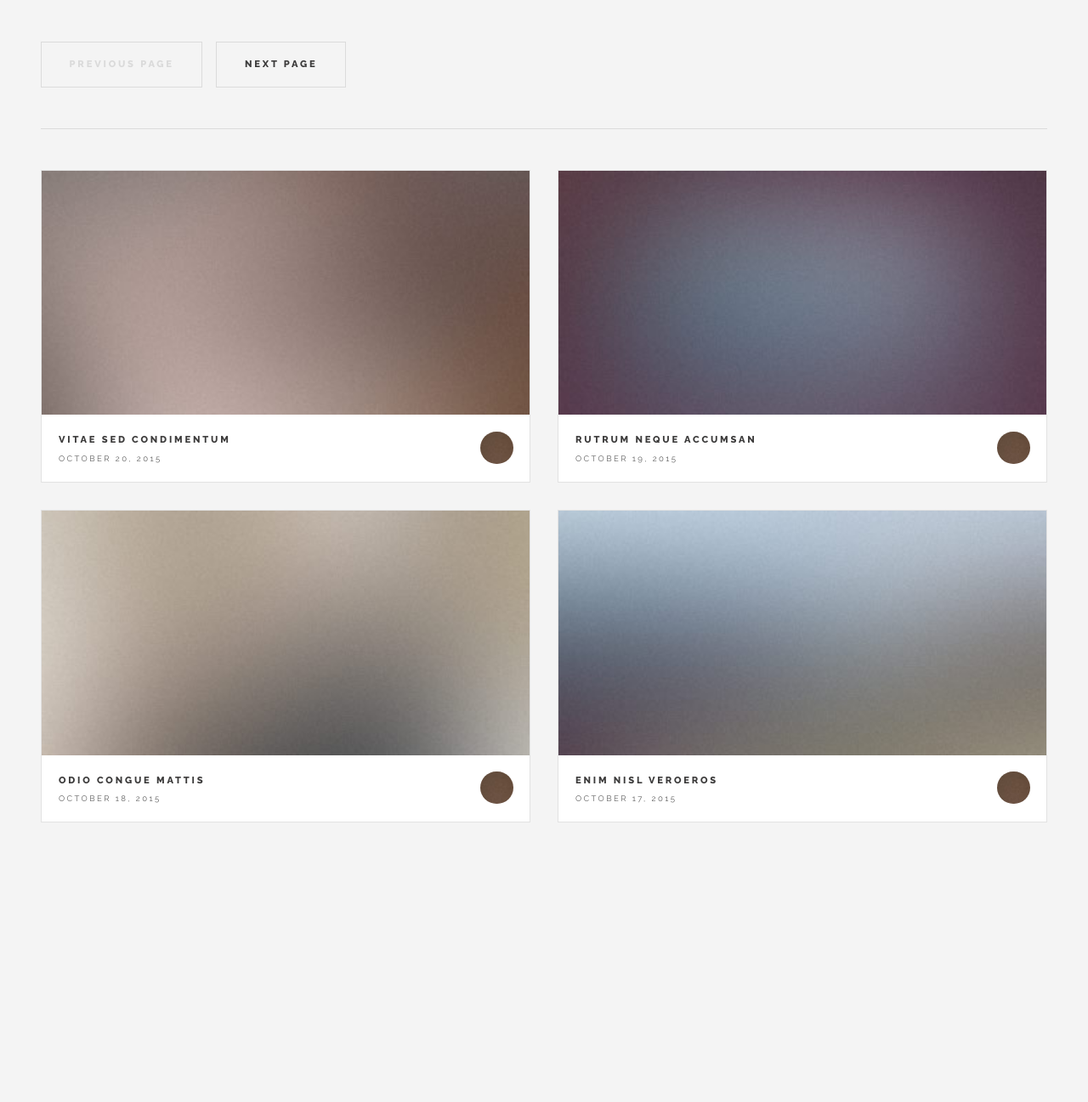
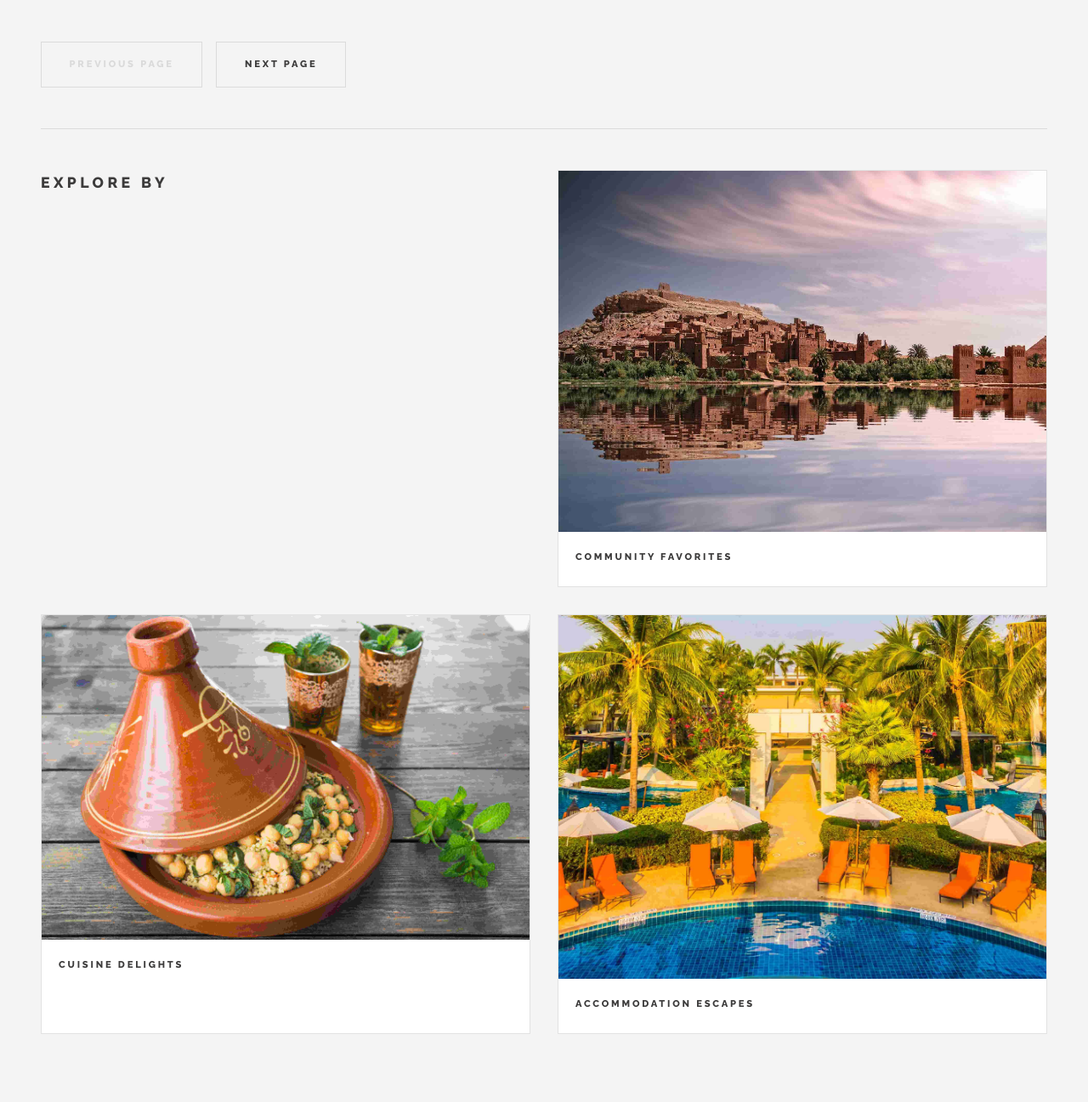
Before and after one commit to Elbadil/Tales_Of_Morocco, a Django app: page /test/ in a window 1280 px wide. Shown: the part 361-1658 px from the top of the page at 85% size. Before the commit the page ends 1329 px from the top, so only its background shows below. Run offline with Django 4.2, Linux system fonts and the light colour scheme.

Commit message:
Explore By SideBar

```diff
--- a/base/templates/explore_by.html
+++ b/base/templates/explore_by.html
@@ -1,3 +1,4 @@
+{% load static %}
 <section id="sidebar">
 
 <!-- Intro -->
@@ -12,47 +13,32 @@
 <!-- Mini Posts -->
   <section>
     <div class="mini-posts">
-
+      <header>
+        <h2>Explore By</h2>
+      </header>
       <!-- Mini Post -->
         <article class="mini-post">
           <header>
-            <h3><a href="single.html">Vitae sed condimentum</a></h3>
-            <time class="published" datetime="2015-10-20">October 20, 2015</time>
-            <a href="#" class="author"><img src="images/avatar.jpg" alt="" /></a>
+            <h3><a href="{% url 'community-fav' %}">Community Favorites</a></h3>
           </header>
-          <a href="single.html" class="image"><img src="images/pic04.jpg" alt="" /></a>
+          <a href="{% url 'community-fav' %}" class="image"><img src="{% static 'images/fav.jpg' %}" alt="" /></a>
         </article>
 
       <!-- Mini Post -->
         <article class="mini-post">
           <header>
-            <h3><a href="single.html">Rutrum neque accumsan</a></h3>
-            <time class="published" datetime="2015-10-19">October 19, 2015</time>
-            <a href="#" class="author"><img src="images/avatar.jpg" alt="" /></a>
+            <h3><a href="{% url 'cuisine-delights' %}">Cuisine Delights</a></h3>
           </header>
-          <a href="single.html" class="image"><img src="images/pic05.jpg" alt="" /></a>
+          <a href="{% url 'cuisine-delights' %}" class="image"><img src="{% static 'images/cuisine.jpg' %}" alt="" /></a>
         </article>
 
       <!-- Mini Post -->
         <article class="mini-post">
           <header>
-            <h3><a href="single.html">Odio congue mattis</a></h3>
-            <time class="published" datetime="2015-10-18">October 18, 2015</time>
-            <a href="#" class="author"><img src="images/avatar.jpg" alt="" /></a>
+            <h3><a href="{% url 'accommodation-escapes' %}">Accommodation Escapes</a></h3>
           </header>
-          <a href="single.html" class="image"><img src="images/pic06.jpg" alt="" /></a>
+          <a href="{% url 'accommodation-escapes' %}" class="image"><img src="{% static 'images/acc.jpg' %}" alt="" /></a>
         </article>
-
-      <!-- Mini Post -->
-        <article class="mini-post">
-          <header>
-            <h3><a href="single.html">Enim nisl veroeros</a></h3>
-            <time class="published" datetime="2015-10-17">October 17, 2015</time>
-            <a href="#" class="author"><img src="images/avatar.jpg" alt="" /></a>
-          </header>
-          <a href="single.html" class="image"><img src="images/pic07.jpg" alt="" /></a>
-        </article>
-
     </div>
   </section>
 
--- a/static/styles/main.css
+++ b/static/styles/main.css
@@ -3399,8 +3399,8 @@ input, select, textarea {
 	#sidebar {
 
 		margin-right: 3em;
-		min-width: 16em;
-		width: 16em;
+		min-width: 17.5em;
+		width: 17.5em;
 	}
 
 		#sidebar > * {
--- a/static/styles/pics.css
+++ b/static/styles/pics.css
@@ -2,10 +2,6 @@
     width: 15%;
     height: 15%;
     border-radius: 50%;
-}
-
-.red {
-    color: red;
 }
 
 .checked {
```
Also changed, not shown: static/images/acc.jpg (added), static/images/cuisine.jpg (added), static/images/fav.jpg (added).
